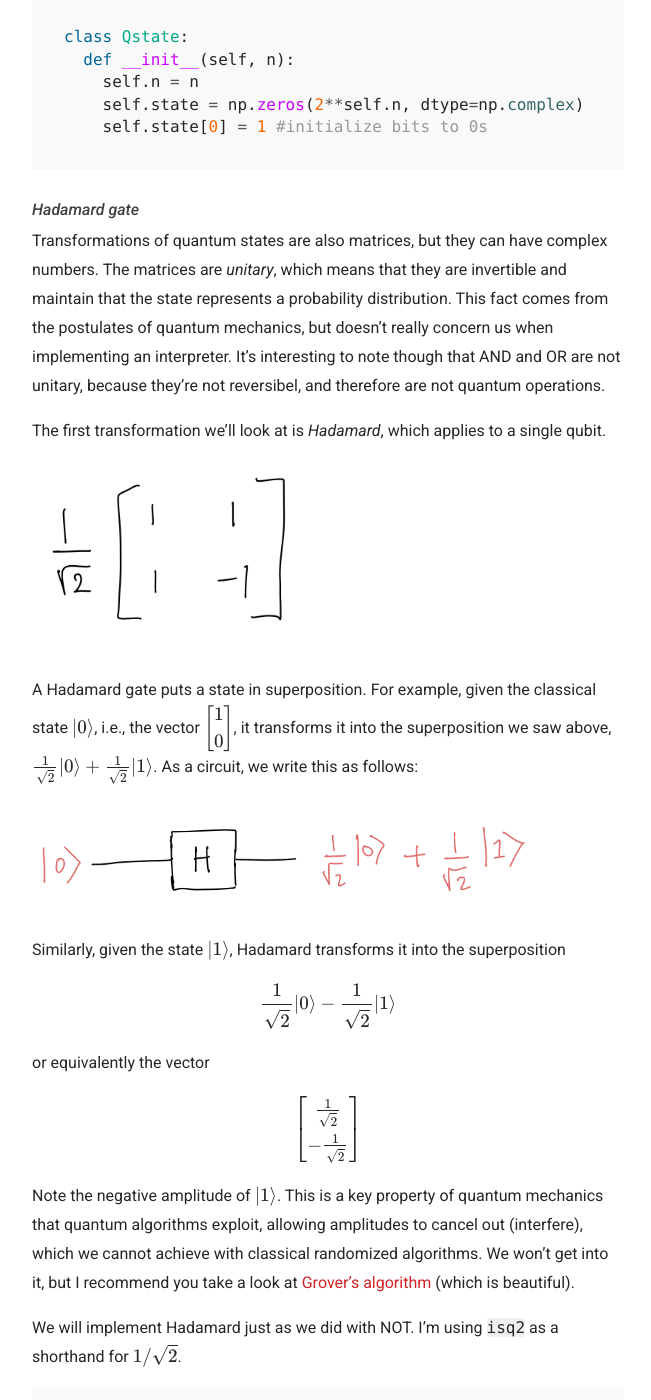
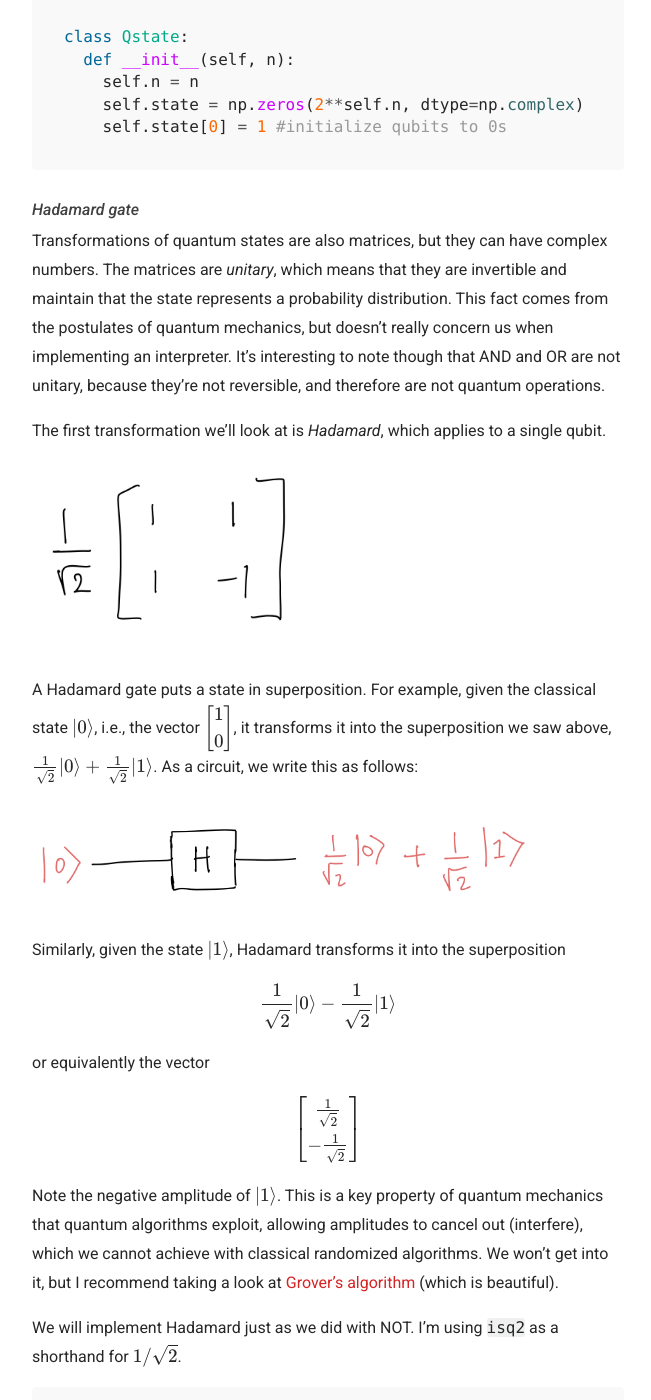
Before and after one commit to barghouthi/blog, a Jekyll site: the page built from _posts/2021-08-05-quantum.md, in a window 1280 px wide and 1400 px high, scrolled down 8952 px. Shown: the whole window, without its empty margins (312-963 px from the left). Built offline with Jekyll 4.4.1, drawn with Linux system fonts in a browser that asks for light colours; formulas are drawn with MathJax 3; some of the changed text lies outside the part shown.

Commit message:
john's comments more

````diff
--- a/_posts/2021-08-05-quantum.md
+++ b/_posts/2021-08-05-quantum.md
@@ -236,14 +236,14 @@ with amplitudes multiplied by the classical states, 0 and 1, which are wrapped i
 We can easily represent this quantum state by copy-pasting the class definition
 of classical states and changing the types from `int` to `complex`.
 Who said copy-paste is bad?
-Voila! We now a quantum state class `Qstate`.
+Voila! We now have a quantum state class `Qstate`.
 
 ```python
 class Qstate:
   def __init__(self, n):
     self.n = n
     self.state = np.zeros(2**self.n, dtype=np.complex)
-    self.state[0] = 1 #initialize bits to 0s
+    self.state[0] = 1 #initialize qubits to 0s
 ```
 
 ### Hadamard gate
@@ -253,7 +253,7 @@ The matrices are *unitary*, which means that they are invertible
 and maintain that the state represents a probability distribution.
 This fact comes from the postulates of quantum mechanics, but doesn't really concern us when implementing an interpreter.
 It's interesting to note though that AND and OR are not unitary,
-because they're not reversibel,
+because they're not reversible,
 and therefore are not quantum operations.
 
 
@@ -283,7 +283,7 @@ $$\begin{bmatrix}
 
 Note the negative amplitude of $|1\rangle$.
 This is a key property of quantum mechanics that quantum algorithms exploit,
-allowing amplitudes to cancel out (interfere), which we cannot achieve with classical randomized algorithms. We won't get into it, but I recommend you take a look at [Grover's algorithm](https://quantum.country/search) (which is beautiful).
+allowing amplitudes to cancel out (interfere), which we cannot achieve with classical randomized algorithms. We won't get into it, but I recommend taking   a look at [Grover's algorithm](https://quantum.country/search) (which is beautiful).
 
 We will implement Hadamard just as we did with NOT.
 I'm using `isq2` as a shorthand for $1/\sqrt{2}$.
````
Also changed, not shown: other parts of _posts/2021-08-05-quantum.md (+5 -5 lines), 1 other file.
